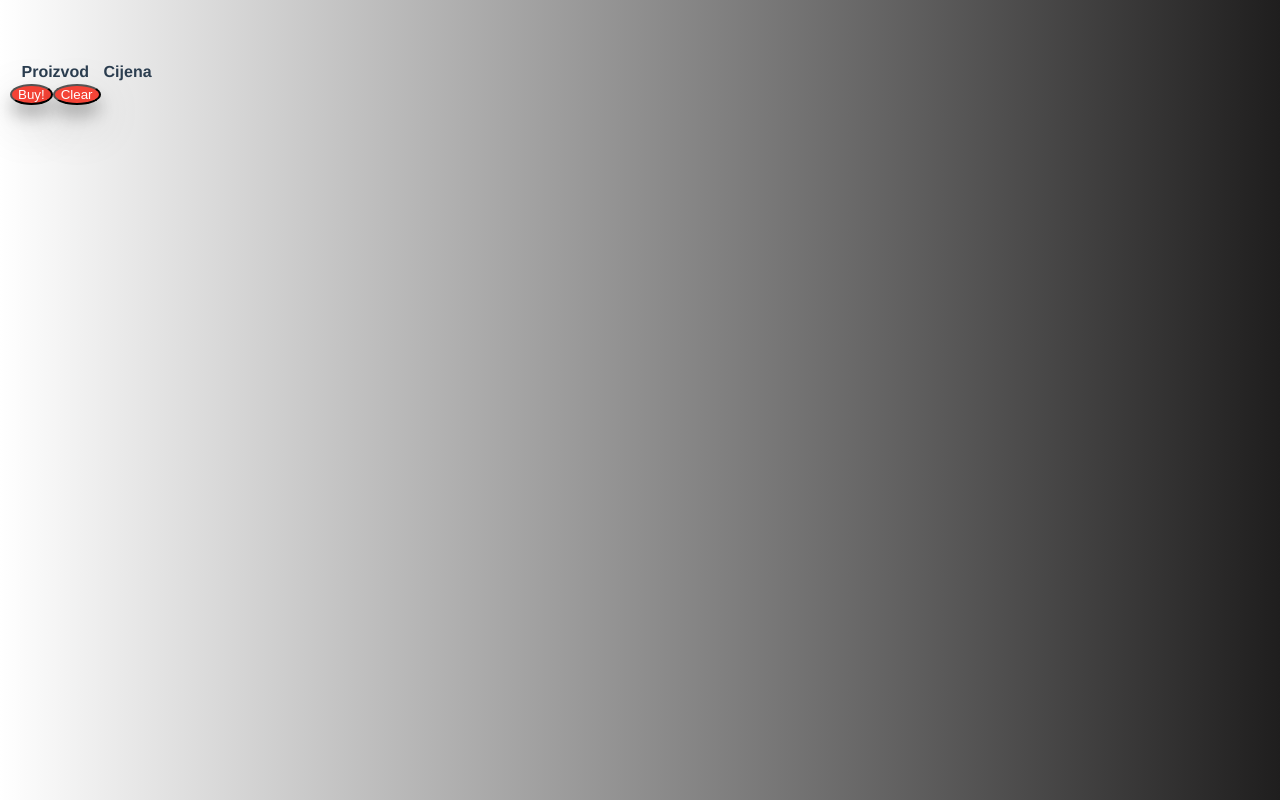
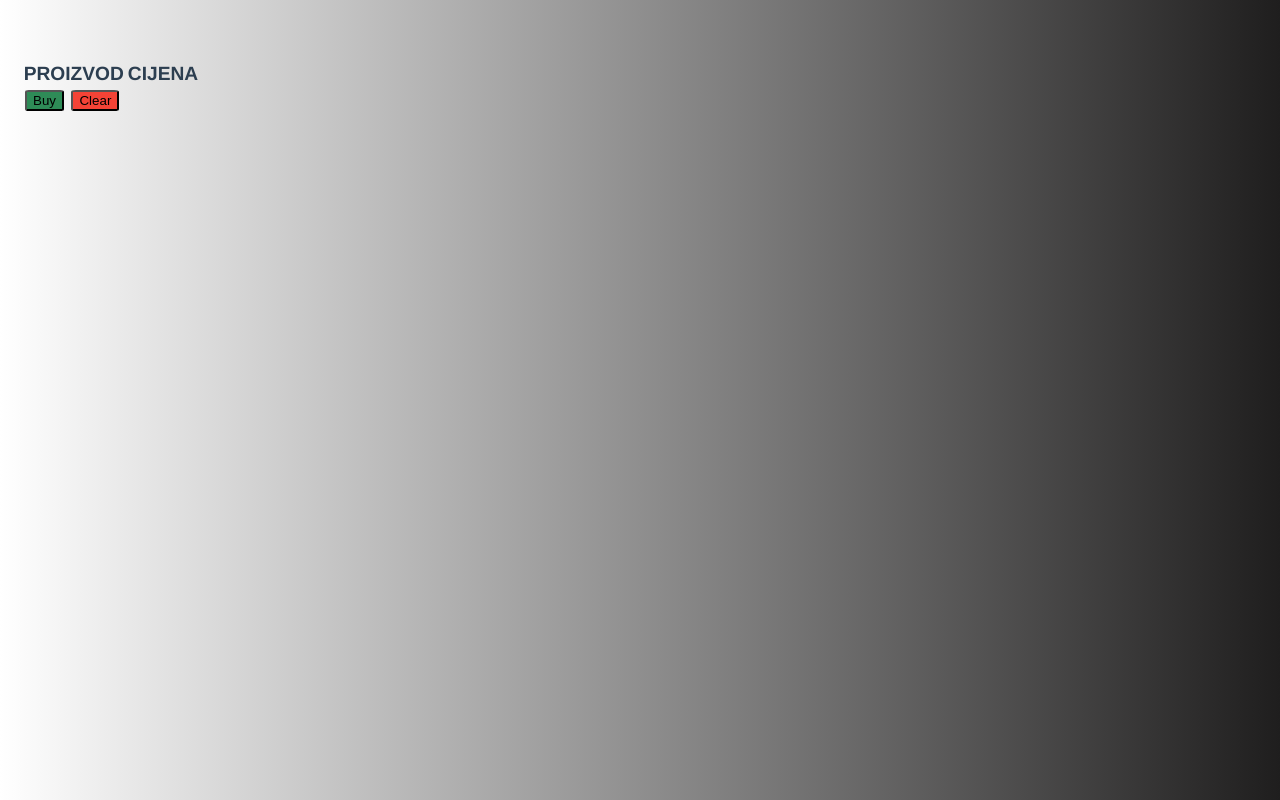
Before and after one commit to NinaCurkovic/Project-Vue, a Vue app: page /cart in a window 1280 px wide. Built offline with nearby package versions, Linux system fonts and the light colour scheme.

Commit message:
promjena izgleda button, header

```diff
--- a/src/components/Cart.vue
+++ b/src/components/Cart.vue
@@ -1,21 +1,24 @@
 <template>
   <div>
-    <table>
+    <table class="table">
       <thead>
         <tr>
-        <th>Proizvod</th>
-        <th>Cijena</th>
+        <th>PROIZVOD</th>
+        <th>CIJENA</th>
         </tr>
         </thead>
         <tbody v-for="artical in basket" :key="artical.id">
           <tr>
           <th>{{artical.description}}</th>
           <th>{{artical.price}}</th>
-          <th><button @click='$emit("buttonEvent",{operacija:"remove", artical:artical})' class="btn-cart">X</button></th>
+          <th><button @click='$emit("buttonEvent",{operacija:"remove", artical:artical})' class="btn-x">X</button></th>
           </tr>
         </tbody>
-        <button class="btn-cart" >Buy!</button>
-        <button @click='$emit("buttonEvent",{operacija:"clear"})' class="btn-cart">Clear</button>
+        <div class="two-btn">
+          <button class="btn-buy" >Buy</button>
+          <button @click='$emit("buttonEvent",{operacija:"clear"})' class="btn-cart">Clear</button>
+        </div>
+
 
      </table>
   </div>
@@ -34,5 +37,16 @@ export default {
 };
 </script>
 
-<style lang="scss">
+<style>
+.table{
+  font-size: 120%;
+  text-align: left;
+  margin: 1%;
+}
+.two-btn{
+  justify-items: center;
+  margin-left: 40%;
+  font-family: Arial, Helvetica, sans-serif;
+  margin-left: -5%;
+}
 </style>
--- a/src/components/Filter.vue
+++ b/src/components/Filter.vue
@@ -1,19 +1,13 @@
 <template>
 <div>
     <select class="dropdown"  id='myDropdown' @change='swichDropDownValue($event)' >
-        <!-- v-model='filtersApplied.dropDownEl' -->
         <option value="all" >All</option>
         <option value="women">Women</option>
         <option value="men">Men</option>
         <option value="children">Children</option>
     </select>
-
     <input class="search" v-model="searchInputData">
-
-    <!-- v-model="filtersApplied.search" -->
-
 </div>
-
 </template>
 <script>
 export default{
@@ -39,13 +33,12 @@ export default{
 </script>
 <style>
 .search {
-    width: 55%;
+    width: 65%;
     position: relative;
     display: flex;
     top: -70px;
-    left: 46%;
+    left: 48%;
     height: 20%;
-    /* flex-grow: 2; */
     flex-grow: 0.2;
 }
 .dropdown {
--- a/src/components/Footer.vue
+++ b/src/components/Footer.vue
@@ -55,26 +55,6 @@ export default{
     },
   };
 
-	// function validateEmail(){
-	// 	var email1= document.getElementById("email1").value;
-	// 	var filter1 = /^([a-zA-Z0-9_\.\-])+\@(([a-zA-Z0-9\-])+\.)+([a-zA-Z0-9]{2,4})+$/;
-	// 	if(email1=='')
-	// 	{
-	// 		alert("Please enter your user email");
-	// 	}
-	// 	else if (!filter1.test(email1))
-	// 	{
-	// 		alert("Invalid email");
-	// 	}
-	// 	else
-	// 	{
-	// 		alert('Thank You!');
-	// 		window.location = "../App.vue";
-	// 	}
-	// }
-
-
-
 </script>
 <style>
 .newsletter-input{
@@ -99,23 +79,11 @@ export default{
   height: 40px;
 }
 .newsletter-btn{
-  display: inline-block;
-  height: 38 px;
-  padding: 0 30 px;
-  color: #555;
-  text-align: center;
-  font-size: 11px;
-  letter-spacing: 3px;
-  font-weight: 600;
-  line-height: 38px;
-  text-transform: uppercase;
-  text-decoration: none;
-  white-space: nowrap;
-  background-color: transparent;
-  border-radius: 4 px;
-  border: 1 px solid #bbb;
+  justify-items: center;
+  border-radius: 10%;
+  font-family: Arial, "Helvetica Neue", Helvetica, sans-serif;
+  border-radius: 10%;
+  margin-left: 0%;
   cursor: pointer;
-  box-sizing: border-box;
 }
-
 </style>
--- a/src/views/Help.vue
+++ b/src/views/Help.vue
@@ -1,6 +1,6 @@
 <template>
 <div>
-    <h1>HELP</h1>
+    <h1 class="h1">HELP</h1>
     <router-link to="/" class="home-link">HOME</router-link>
 </div>
      <div class="home_help">
@@ -36,4 +36,8 @@ export default {
   margin-left: 20px;
   font-variant: small-caps;
 }
+.h1{
+  margin-top: -5%;
+  width: 100%;
+}
 </style>
--- a/src/views/Home.vue
+++ b/src/views/Home.vue
@@ -2,13 +2,6 @@
 <div class="header_body">
     <h1>ZARA</h1>
     <div class="body_h">
-         <!-- <select class="dropdown"  id='myDropdown' v-model='filtersApplied.dropDownEl'>
-        <option value="all" >All</option>
-        <option value="women">Women</option>
-        <option value="men">Men</option>
-        <option value="children">Children</option>
-    </select>
-    <input class="search" v-model="filtersApplied.search"> -->
     <Filter @filterDropDown="dropDownFunction" @filterSearch="searchFunction"/>
        <ul class="new_pages">
         <li><router-link to="/signup">
@@ -18,22 +11,22 @@
             <img src="../assets/pictures/help2.png" class="img-w-h"/></router-link>
         </li>
         <li>
-          <button v-on:click="isActive=!isActive;"  class="img-w-h">
+          <button  @click="isActive = !isActive" v-show="!verified" class="img-w-h">
             <img src="../assets/pictures/cart2.png" style="width: 31px"/>
             <p class="flag">{{basket.length}}</p>
           </button>
-          <div v-show="basket.length>0" class="div-basket">
+          <div v-show="isActive">
+          <div v-show="basket.length>0 " class="div-basket">
             <Cart :basket="basket" @button-event="processingButtonEvent"/>
           </div>
           <div v-show="basket.length===0">
           </div>
-
+          </div>
           </li>
        </ul>
   </div>
 </div>
-<!-- <div class="all_img" id="all_product" v-for="artical in articals" :key="artical.id" > v-for="artical in allFilters()" -->
- <div  class="all_img" id="all_product" >
+<div  class="all_img" id="all_product" >
 <div class="shopping-products"  v-for="artical in allFilters()" :key="artical.id">
   <Artical :artical="artical"/>
   <button v-on:click="addToBasket(artical)" class="btn">Add to cart</button>
@@ -45,10 +38,8 @@
 
 </template>
 <script>
-//import DropDown from './components/DropDown.vue'
 import Footer from '../components/Footer.vue'
 import Artical from '../components/Artical.vue';
-//import Searchbar from './components/Searchbar.vue'
 import Cart from '../components/Cart.vue';
 import Filter from '../components/Filter.vue';
 
@@ -135,8 +126,6 @@ export default {
   name: 'App',
   components: {
     Filter,
-    // Searchbar,
-    //DropDown,
     Footer,
     Artical,
     Cart,
@@ -168,7 +157,6 @@ export default {
     },
     addToBasket(artical){
       this.basket.push(artical);
-      // console.log(this.basket);
     },
     removeBasket(artical){
       this.basket.splice(artical);
@@ -207,6 +195,7 @@ export default {
 .header_body{
   position: fixed;
   width: 100%;
+  top: -22px;
 }
 .img-w-h{
   width: 40px;
@@ -244,16 +233,19 @@ h1 {
   position: static;
   display: inline-block;
   left: 1%;
-  margin-top: 100px;
+
 }
 .btn{
+  border-radius: 10%;
+  font-family: Arial, "Helvetica Neue", Helvetica, sans-serif;
   background-color: rgba(255, 255, 255, 0.404);
   color: black;
   border: 2px solid #f44336;
-  position: relative;
-  display: block;
+  position: inherit;
+  display: inline;
   left: 40%;
   text-decoration: none;
+  cursor: pointer;
 }
 .btn:hover, .clear-button:hover, .buy-cart:hover {
   background-color: #f44336;
@@ -276,12 +268,26 @@ h1 {
   top: -60px;
 }
 .btn-cart {
+  border-radius: 10%;
   background-color: #f44336;
-  box-shadow: 0 12px 16px 0 rgba(0,0,0,0.24),0 17px 50px 0 rgba(0,0,0,0.19);
-  border-radius: 50%;
-  /* padding: 5px 10px; */
-  text-decoration: none;
-  color: white;
+  margin-left: 7%;
+  justify-items: center;
+  font-family: Arial, "Helvetica Neue", Helvetica, sans-serif;
+  cursor: pointer;
+}
+.btn-buy{
+  border-radius: 10%;
+  background-color: #2E8B57;
+  margin-left: 7%;
+  justify-items: center;
+  font-family: Arial, "Helvetica Neue", Helvetica, sans-serif;
+  cursor: pointer;
+}
+.btn-x{
+  border: none;
+  background-color: white;
+  float: right;
+  cursor: pointer;
 }
 .flag {
     position: absolute;
@@ -300,8 +306,8 @@ h1 {
   position: absolute;
   background: #fff;
   border: 20px black;
-  width: 200px;
+  width: 250px;
   right: 1%;
-  font-size: 50%;
+  font-size: 70%;
 }
 </style>
--- a/src/views/SignUp.vue
+++ b/src/views/SignUp.vue
@@ -1,5 +1,5 @@
 <template>
-    <h1>SIGN IN</h1>
+    <h1 class="h1">SIGN IN</h1>
     <router-link class="home_signup" to="/">HOME</router-link>
     <br>
     <br>
```
Also changed, not shown: src/router/index.js (+0 -10 lines).
